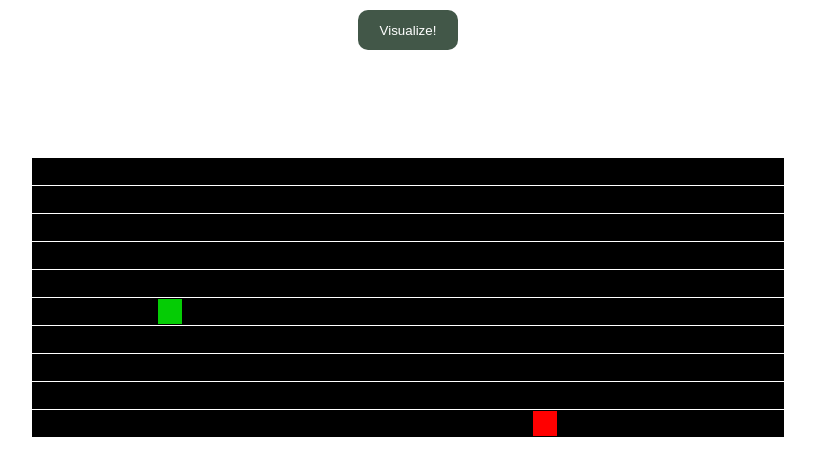
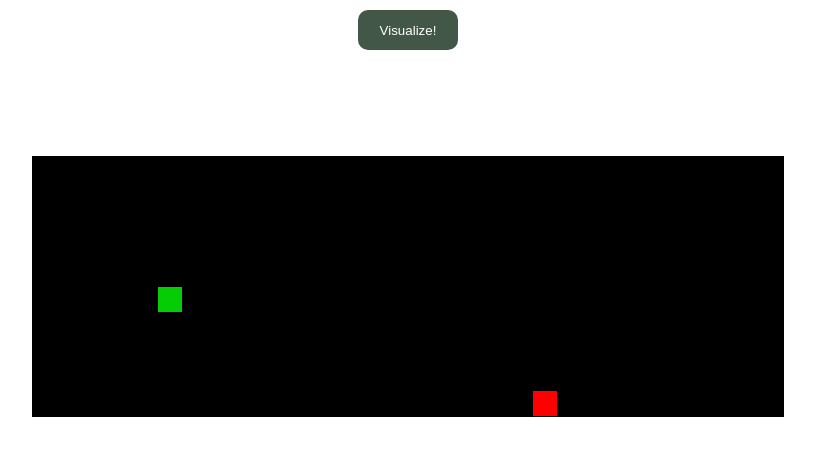
Before and after one commit to Edwin372/Hide-And-Seek, a React (Create React App) app: page / in a window 1280 px wide. Shown: the top 476 px of the page, without its empty margins (232-1047 px from the left). Built offline with nearby package versions, Linux system fonts and the light colour scheme.

Commit message:
update css

```diff
--- a/src/PathfindingVisualizer/PathfindingVisualizer.css
+++ b/src/PathfindingVisualizer/PathfindingVisualizer.css
@@ -14,5 +14,5 @@ button {
   margin: 10px;
 }
 .row {
-  margin: -1px
+  margin: -3px
 }
```
